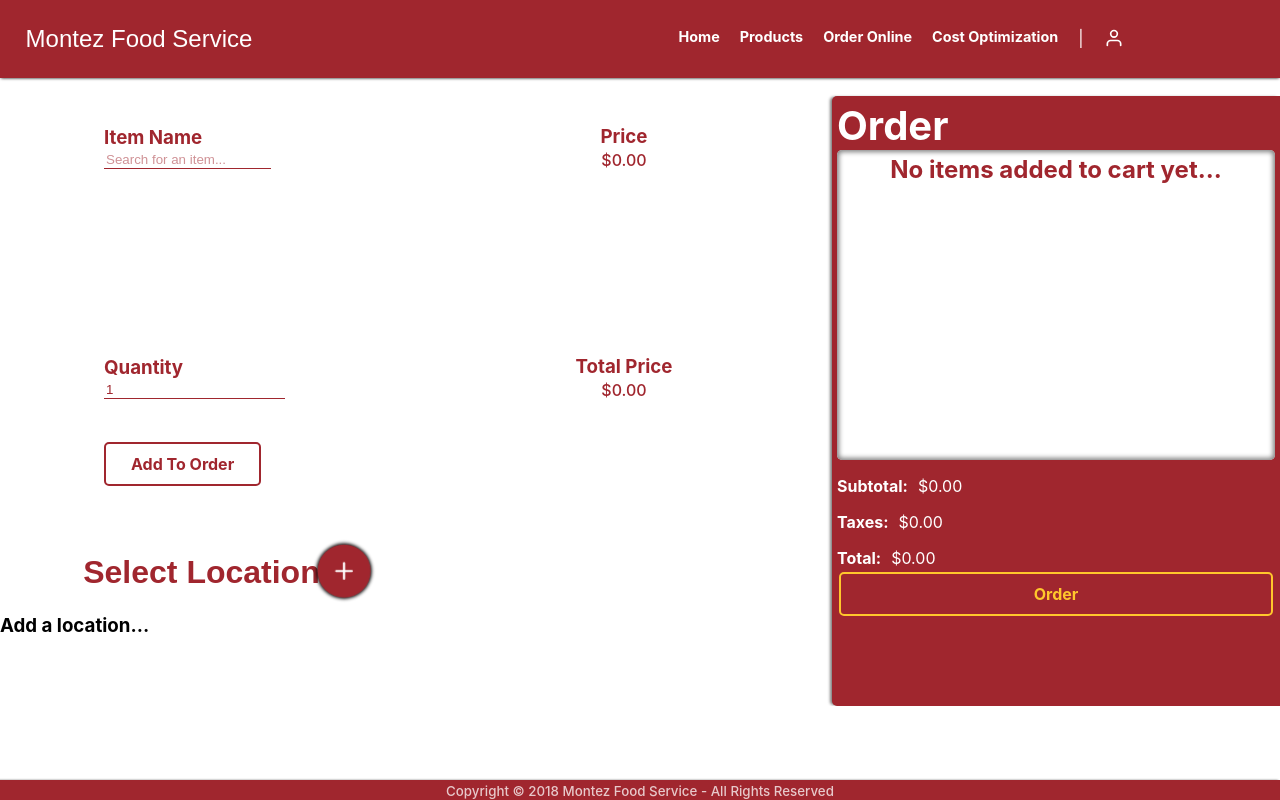
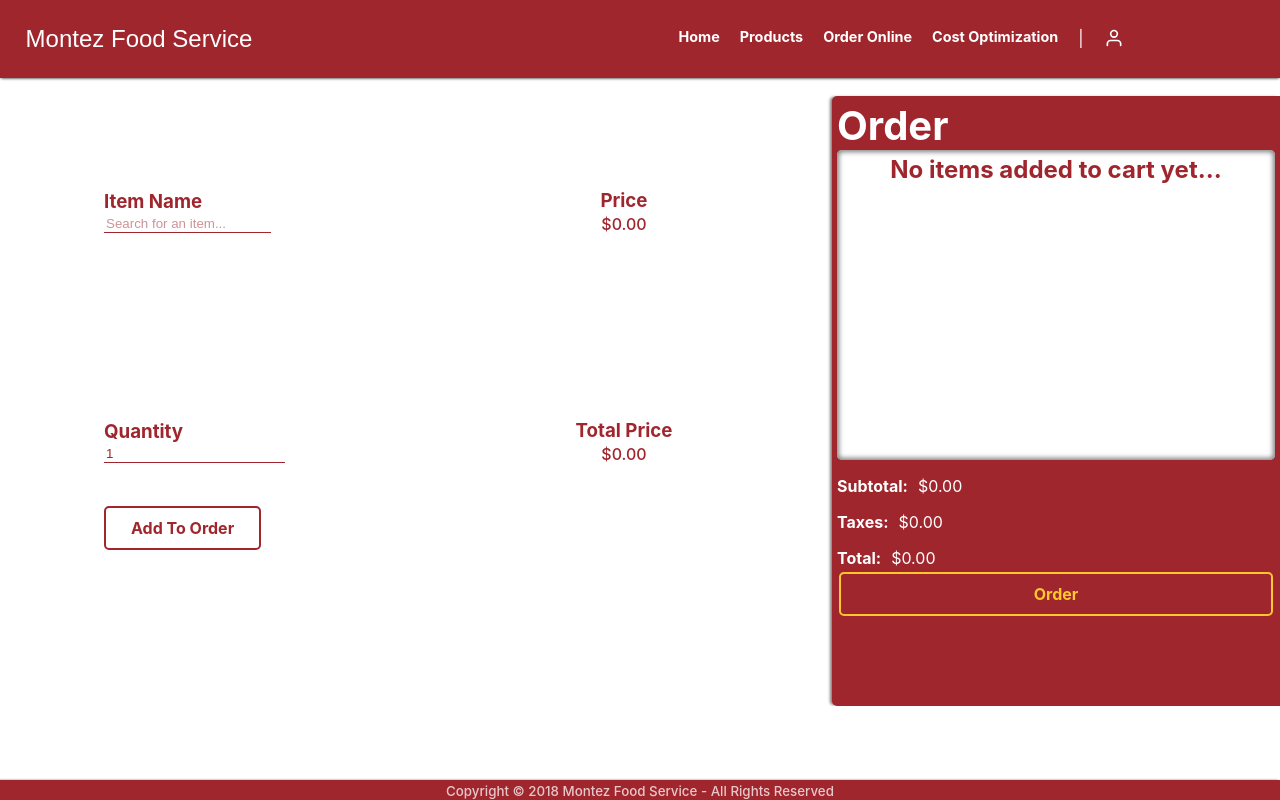
Before and after one commit to jgarcia4444/montez-food-service-web, a React (Create React App) app: page /order-online in a window 1280 px wide. Built offline with nearby package versions, Linux system fonts and the light colour scheme.

Commit message:
Made it so the location selection component only appears on the order online page if the user is logged in.

```diff
--- a/src/components/LocationSelection/index.js
+++ b/src/components/LocationSelection/index.js
@@ -9,9 +9,11 @@
 
 import selectLocation from '../../redux/actions/orderActions/selectLocation';
 
-const LocationSelection = ({locations, selectedLocationIndex, locationSelectionError}) => {
+const LocationSelection = ({userInfo, selectedLocationIndex, locationSelectionError}) => {
 
     const [emphasize, setEmphasize] = useState(false);
+
+    const {locations, companyName} = userInfo;
 
     const renderSelectableLocations = () => {
         if (locations.length === 0) {
@@ -30,15 +32,19 @@
     }
 
     useEffect(() => {
+        if (companyName !== "") {
             if (locations.length === 0) {
                 setEmphasize(true);
             } else {
                 setEmphasize(false);
             }
+        }
     }, [locations.length]);
 
     return (
         <div className="location-selection-container">
+            {companyName !== "" &&
+            <>
                 <div className="section-title-row">
                     <h2 className="section-title">Select Location</h2>
                     {locationSelectionError !== "" && <p className="error">{locationSelectionError}</p>}
@@ -47,13 +53,15 @@
                 <div className="locations-selector-container">
                     {renderSelectableLocations()}
                 </div>
+            </>
+            }
         </div>
     )
 }
 
 const mapStateToProps = state => {
     return {
-        locations: state.userReducer.userInfo.locations,
+        userInfo: state.userReducer.userInfo,
         selectedLocationIndex: state.order.selectedLocationIndex,
         locationSelectionError: state.order.locationSelectionError,
     }
```
Lines whose indentation alone changed are shown as unchanged.
